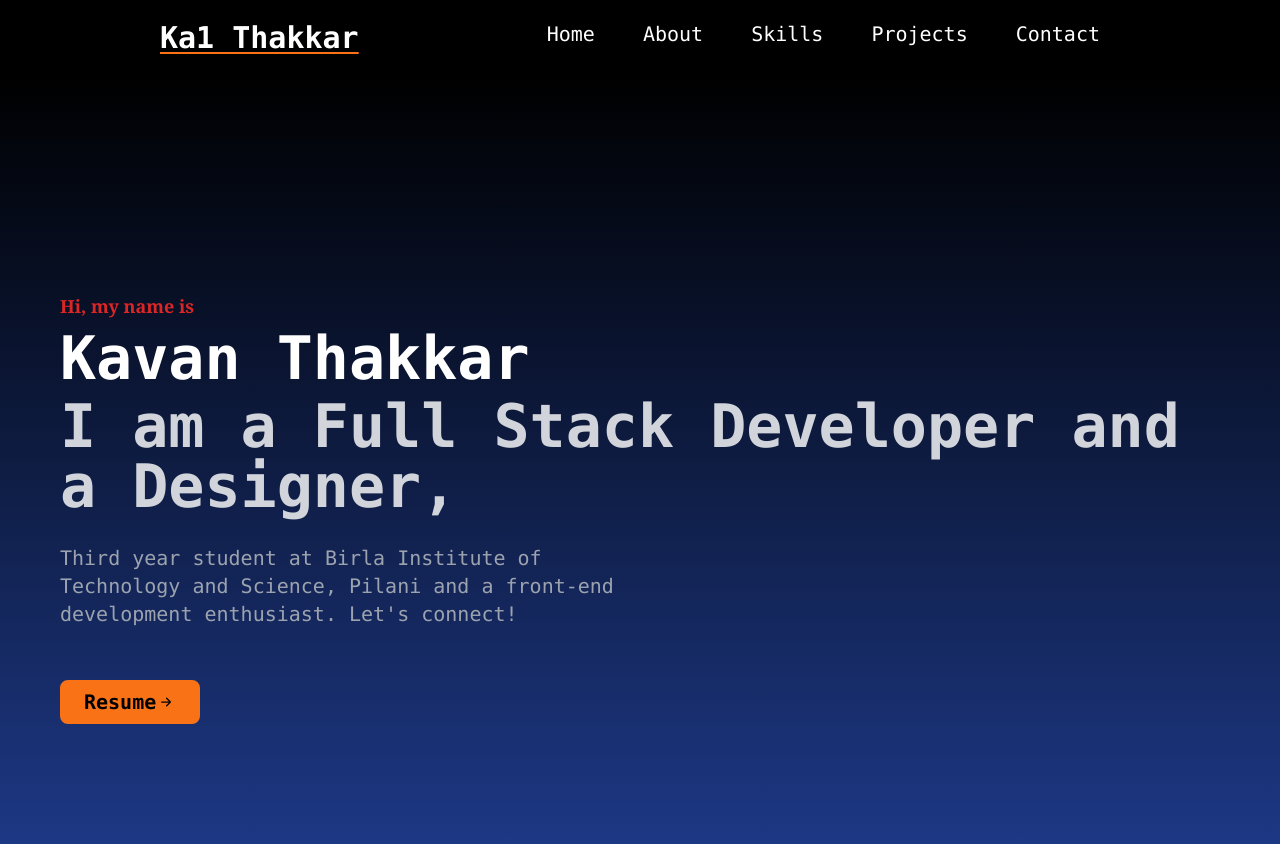
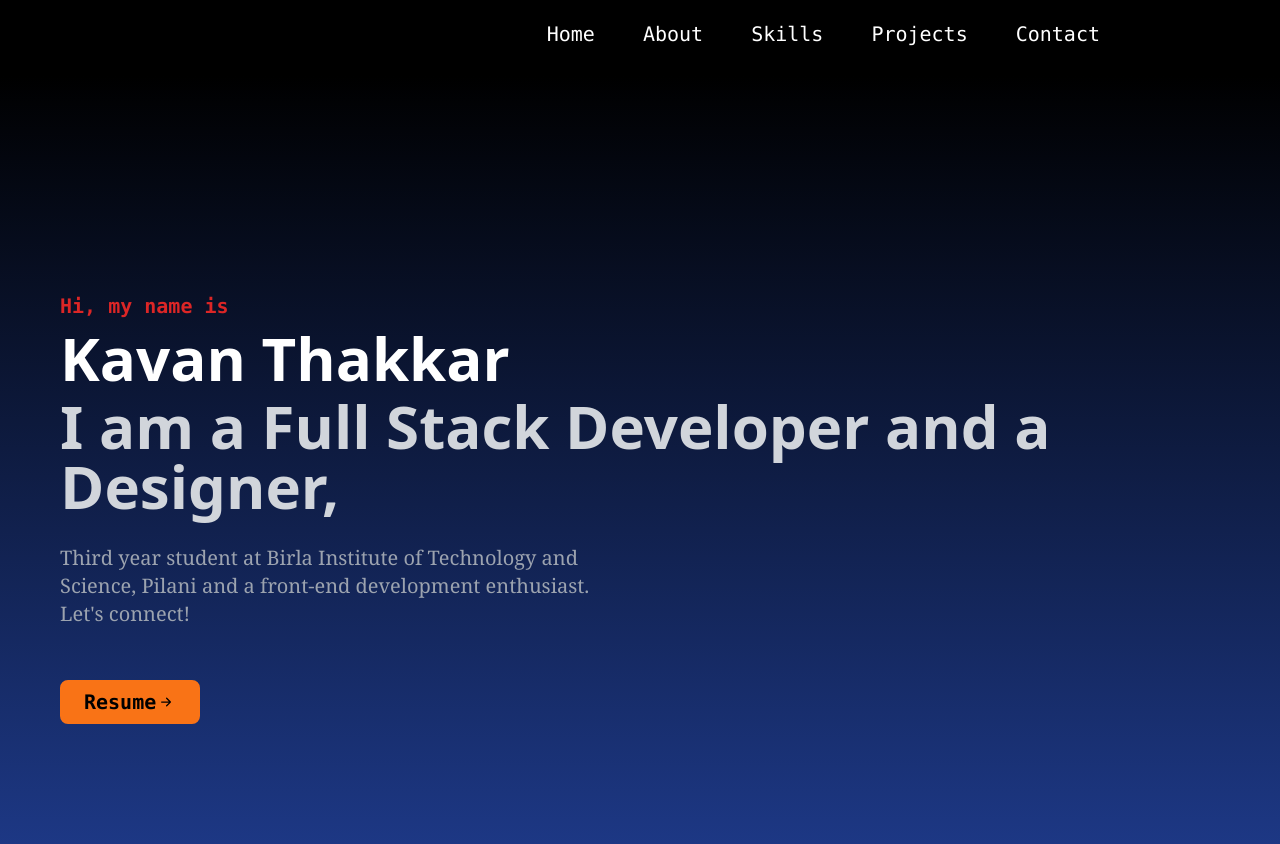
Before and after one commit to Ka1Thakkar/portfolio-animation-demo, a Next.js app: page / in a window 1280 px wide. Shown: the top 844 px of the page. Built offline with nearby package versions, Linux system fonts and the light colour scheme.

Commit message:
something something

```diff
--- a/components/home.tsx
+++ b/components/home.tsx
@@ -15,10 +15,10 @@ export default function Home() {
             transition={{delay:0.2,duration:1}}
             id="home"
             className=' px-10 sm:p-10 rounded-xl text-left sm:pt-44 pt-10'>
-            <p className='text-lg text-red-600 font-serif font-bold pb-2'>Hi, my name is</p>
-            <h2 className='text-6xl 2xl:text-6xl xl:text-6xl pb-1 text-white font-extrabold md:text-6xl lg:text-6xl font-mono'>Kavan Thakkar</h2>
-            <h3 className='text-3xl pt-1 pb-5 md:text-3xl xl:text-6xl font-bold font-mono text-gray-300'>I am a Full Stack Developer and a Designer,</h3>
-            <p className='text-xl pt-2 pb-10 text-gray-400 md:text-md xl:text-md max-w-xl font-mono rounded-xl'>Third year student at Birla Institute of Technology and Science, Pilani and a front-end development enthusiast. {"Let's"} connect!</p>
+            <p className='text-xl text-red-600 font-mono font-bold pb-2'>Hi, my name is</p>
+            <h2 className='text-6xl 2xl:text-6xl xl:text-6xl pb-1 text-white font-extrabold md:text-6xl lg:text-6xl font-sans'>Kavan Thakkar</h2>
+            <h3 className='text-3xl pt-1 pb-5 md:text-3xl xl:text-6xl font-bold font-sans text-gray-300'>I am a Full Stack Developer and a Designer,</h3>
+            <p className='text-xl pt-2 pb-10 text-gray-400 md:text-md xl:text-md max-w-xl font-serif rounded-xl'>Third year student at Birla Institute of Technology and Science, Pilani and a front-end development enthusiast. {"Let's"} connect!</p>
             <button className=" 2xl:bg-transparent border-4 border-orange-500 bg-orange-500 text-black 2xl:border-white 2xl:hover:border-orange-500 2xl:text-white py-1 px-5 rounded-lg text-xl font-bold mt-3 font-mono hover:shadow-md 2xl:hover:shadow-gray-600 2xl:hover:bg-orange-500 2xl:hover:shadow-md 2xl:hover:text-black flex items-center justify-center">
                 <a href="https://drive.google.com/file/d/1-dvGcmOb8DlGOP65GmR-2jjrbf_TUSuX/view?usp=sharing" target="_blank" rel="noopener noreferrer" className='flex justify-center items-center' >Resume
                     <BsArrowRightShort className='' />
--- a/components/nav.tsx
+++ b/components/nav.tsx
@@ -7,14 +7,14 @@ import {motion} from 'framer-motion'
 export default function Nav() {
     return (
       <motion.nav
-      className='py-0 sm:py-5 sm:px-40 bg-black sticky top-0 text-white font-mono'>
+      className='pt-5 sm:py-5 sm:px-40 bg-black sticky top-0 text-white font-mono'>
         <motion.div
-          className='lg:flex md:justify-center lg:justify-between md:gap-2'>
-          <motion.h1
+          className='lg:flex md:justify-center lg:justify-end md:gap-2'>
+          {/* <motion.h1
             initial={{opacity:0, x:-40}}
             animate={{opacity:1, x:0}}
             transition={{duration:1}}
-            className="text-opacity-100 md:text-opacity-100 lg:text-2xl xl:text-3xl font-mono font-bold pt-1 sm:py-0 text-center underline underline-offset-4 2xl:underline-offset-8 decoration-2 2xl:decoration-4 decoration-orange-500">Ka1 Thakkar</motion.h1>
+            className="text-opacity-100 md:text-opacity-100 lg:text-xl xl:text-3xl font-mono font-bold pt-1 sm:py-0 text-center underline underline-offset-4 2xl:underline-offset-8 decoration-2 2xl:decoration-4 decoration-orange-500">KA1 THAKKAR</motion.h1> */}
           <ul className='flex pb-1 gap-1 md:gap-2 justify-center'>
               <motion.li
                 initial={{opacity:0, x:40}}
--- a/package.json
+++ b/package.json
@@ -9,6 +9,7 @@
     "lint": "next lint"
   },
   "dependencies": {
+    "@next/font": "^13.4.4",
     "@types/node": "20.2.4",
     "@types/react": "18.2.7",
     "@types/react-dom": "18.2.4",
--- a/src/app/globals.css
+++ b/src/app/globals.css
@@ -1,6 +1,7 @@
 @tailwind base;
 @tailwind components;
 @tailwind utilities;
+
 
 :root {
   --foreground-rgb: 0, 0, 0;
--- a/src/app/layout.tsx
+++ b/src/app/layout.tsx
@@ -1,10 +1,8 @@
-
+'use client'
 import './globals.css'
 import Nav from '../../components/nav'
 import Link from 'next/link'
-import {motion} from 'framer-motion'
-
-
+import {motion, AnimatePresence} from 'framer-motion'
 
 export const metadata = {
   title: 'Ka1 Portfolio',
@@ -20,7 +18,11 @@ export default function RootLayout({
     <html lang="en" className='2xl:overflow-hidden'>
       <body>
         <Nav />
-        {children}
+        <AnimatePresence>
+          <motion.div>
+            {children}
+          </motion.div>
+        </AnimatePresence>
       </body>
     </html>
   )
--- a/src/app/page.tsx
+++ b/src/app/page.tsx
@@ -4,7 +4,7 @@ import {motion as m} from 'framer-motion'
 
 export default function app() {
   return (
-          <div className=' px-5 2xl:px-80 sm:py-10 pb-36 min-h-screen 2xl:max-h-screen bg-gradient-to-b from-black to-blue-900 justify-center'>
+          <div className=' px-5 2xl:px-80 sm:py-10 1xl:pb-36 min-h-screen 2xl:max-h-screen bg-gradient-to-b from-black to-blue-900 justify-center'>
             <Home />
             {/* <About /> */}
           </div>
--- a/src/app/projects/page.tsx
+++ b/src/app/projects/page.tsx
@@ -23,13 +23,13 @@ import {motion as m} from'framer-motion'
 
 export default function Portfolio () {
     return (
-        <section id="projects" className="2xl:flex 2xl:pt-10 2xl:pb-32 2xl:max-h-screen overflow-hidden 2xl:justify-center 2xl:gap-10 md:py-32 pt-10 px-5 bg-gradient-to-b from-black to-sky-900">
+        <section id="projects" className="2xl:flex 2xl:pt-10 2xl:pb-32 2xl:max-h-screen overflow-hidden 2xl:justify-center 2xl:gap-10 2xl:py-32 pt-10 px-5 bg-gradient-to-b from-black to-sky-900">
             <div className='2xl:my-auto text-white overflow-auto 2xl:overflow-y-scroll 2xl:px-10 rounded-xl scrollbar-thin 2xl:w-auto 2xl:py-10 xl:px-10'>
               <m.h1
                 initial={{opacity:0, x:40}}
                 animate={{opacity:1, x:0}}
                 transition={{duration:1}}
-                className='text-6xl 2xl:text-4xl py-1 text-white font-bold text-left 2xl:text-right decoration-red-600 decoration-4 underline-offset-8 underline font-mono'>Projects</m.h1>
+                className='text-6xl 2xl:text-4xl py-1 text-white font-bold text-left 2xl:text-right decoration-red-600 decoration-4 underline-offset-8 underline font-serif'>Projects</m.h1>
               <m.h3
                 initial={{opacity:0, x:40}}
                 animate={{opacity:1, x:0}}
--- a/src/app/skills/page.tsx
+++ b/src/app/skills/page.tsx
@@ -34,15 +34,15 @@ export default function Skills() {
               initial={{opacity:0, x:40}}
               animate={{opacity:1, x:0}}
               transition={{duration:1}}
-              className='text-6xl 2xl:text-4xl pb-1 text-white underline decoration-4 underline-offset-8 decoration-red-600 font-bold text-left sm:text-right font-mono'>Skills</m.h1>
+              className='text-6xl 2xl:text-4xl pb-1 text-white underline decoration-4 underline-offset-8 decoration-red-600 font-bold text-left 2xl:text-right font-serif xl:px-10'>Skills</m.h1>
               <m.p
                           initial={{opacity:0, x:40}}
                           animate={{opacity:1, x:0}}
                           transition={{delay:0.5,duration:1}}
-              className="text-2xl 2xl:text-4xl py-2 leading-8 text-white mt-8 text-left sm:text-right font-mono">I started my journey as a front-end developer 1 year ago and since then, I have worked with many tools like:</m.p>
+              className="text-2xl 2xl:text-4xl py-2 leading-8 text-white mt-8 text-left 2xl:text-right font-mono xl:px-10">I started my journey as a front-end developer 1 year ago and since then, I have worked with many tools like:</m.p>
             </div>
             <m.div
-            className=' 2xl:max-h-screen 2xl:overflow-y-scroll scrollbar-thin text-white overflow-visible 2xl:px-10 rounded-xl 2xl:min-w-max 2xl:py-10'>
+            className=' 2xl:max-h-screen 2xl:overflow-y-scroll scrollbar-thin text-white overflow-visible xl:px-10 rounded-xl 2xl:min-w-max 2xl:py-10'>
               <m.div
               initial={{opacity:0}}
               animate={{opacity:1}}
```
Also changed, not shown: src/app/about/page.tsx (+11 -5 lines), 1 other file (tests, documents, lock files or other folders).
